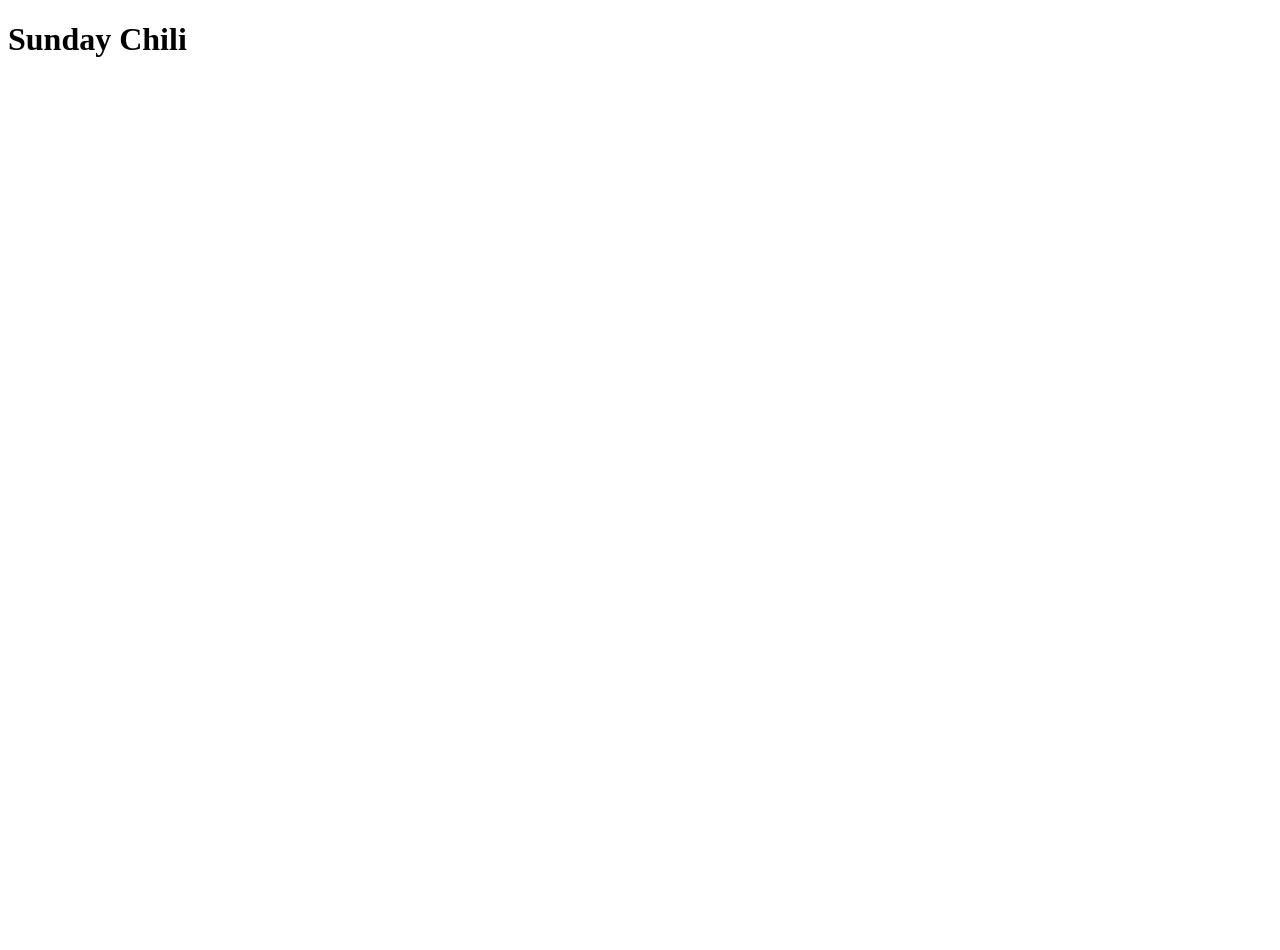
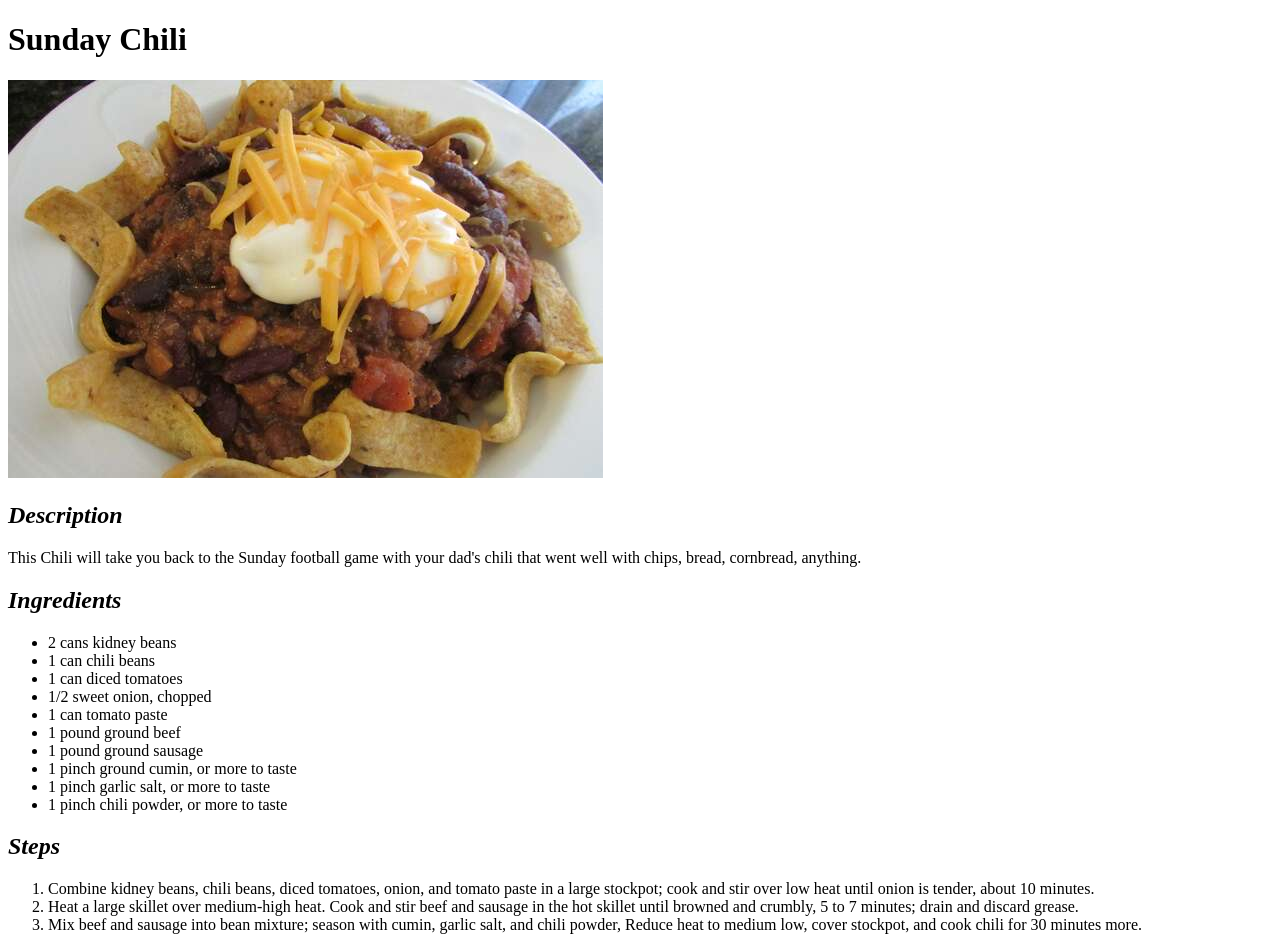
Before and after one commit to UNI1008/odin-recipe, a plain HTML site: page recipes/chili.html in a window 1280 px wide. Before the commit the page ends 800 px from the top, so only its background shows below. Drawn offline with Linux system fonts and the light colour scheme.

Commit message:
add chili image and chili recipe

```diff
--- a/recipes/chili.html
+++ b/recipes/chili.html
@@ -4,10 +4,45 @@
     <meta charset="UTF-8">
     <meta http-equiv="X-UA-Compatible" content="IE=edge">
     <meta name="viewport" content="width=device-width, initial-scale=1.0">
-    <title>Document</title>
+    <title>Chili Recipe</title>
 </head>
 <body>
     <h1>Sunday Chili</h1>
 
+    <img src="../images/chili.jpeg">
+
+    <h2><em>Description</em></h2>
+    <p>This Chili will take you back to the Sunday football game with your dad's chili that went well with chips, bread, cornbread, anything.</p>
+
+    <h2><em>Ingredients</em></h2>
+
+    <ul>
+        <li>2 cans kidney beans</li>
+        <li>1 can chili beans</li>
+        <li>1 can diced tomatoes</li>
+        <li>1/2 sweet onion, chopped</li>
+        <li>1 can tomato paste</li>
+        <li>1 pound ground beef</li>
+        <li>1 pound ground sausage</li>
+        <li>1 pinch ground cumin, or more to taste</li>
+        <li>1 pinch garlic salt, or more to taste</li>
+        <li>1 pinch chili powder, or more to taste</li>
+    </ul>
+
+    <h2><em>Steps</em></h2>
+
+    <ol>
+        <li>Combine kidney beans, chili beans, diced tomatoes, onion, and tomato paste in a large stockpot;
+            cook and stir over low heat until onion is tender, about 10 minutes.</li>
+
+        <li>Heat a large skillet over medium-high heat. Cook and stir beef and sausage in the hot skillet
+            until browned and crumbly, 5 to 7 minutes; drain and discard grease.</li>
+
+        <li>Mix beef and sausage into bean mixture; season with cumin, garlic salt, and chili powder, Reduce
+            heat to medium low, cover stockpot, and cook chili for 30 minutes more. </li>
+
+    </ol>
+
+
 </body>
 </html>
```
Also changed, not shown: images/chili.jpeg (added).
